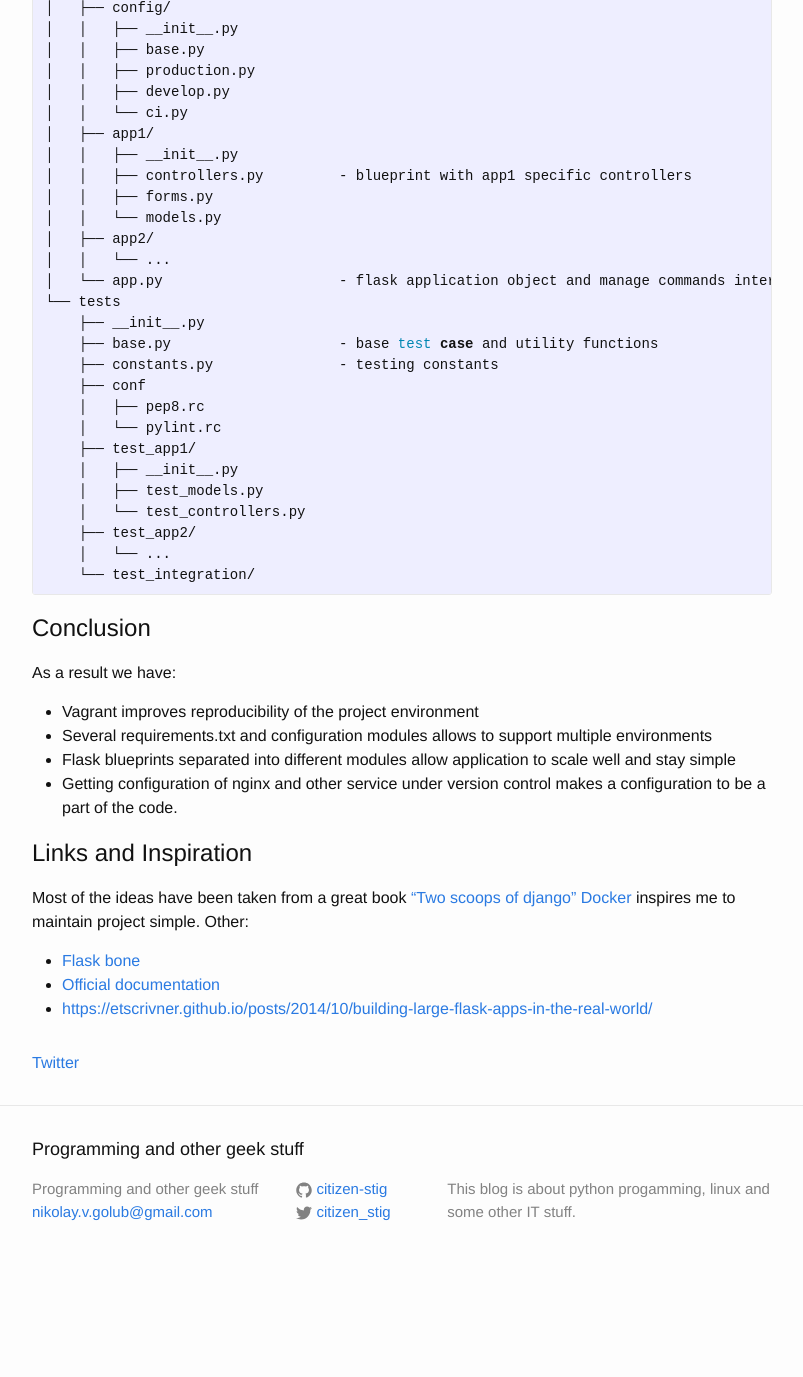
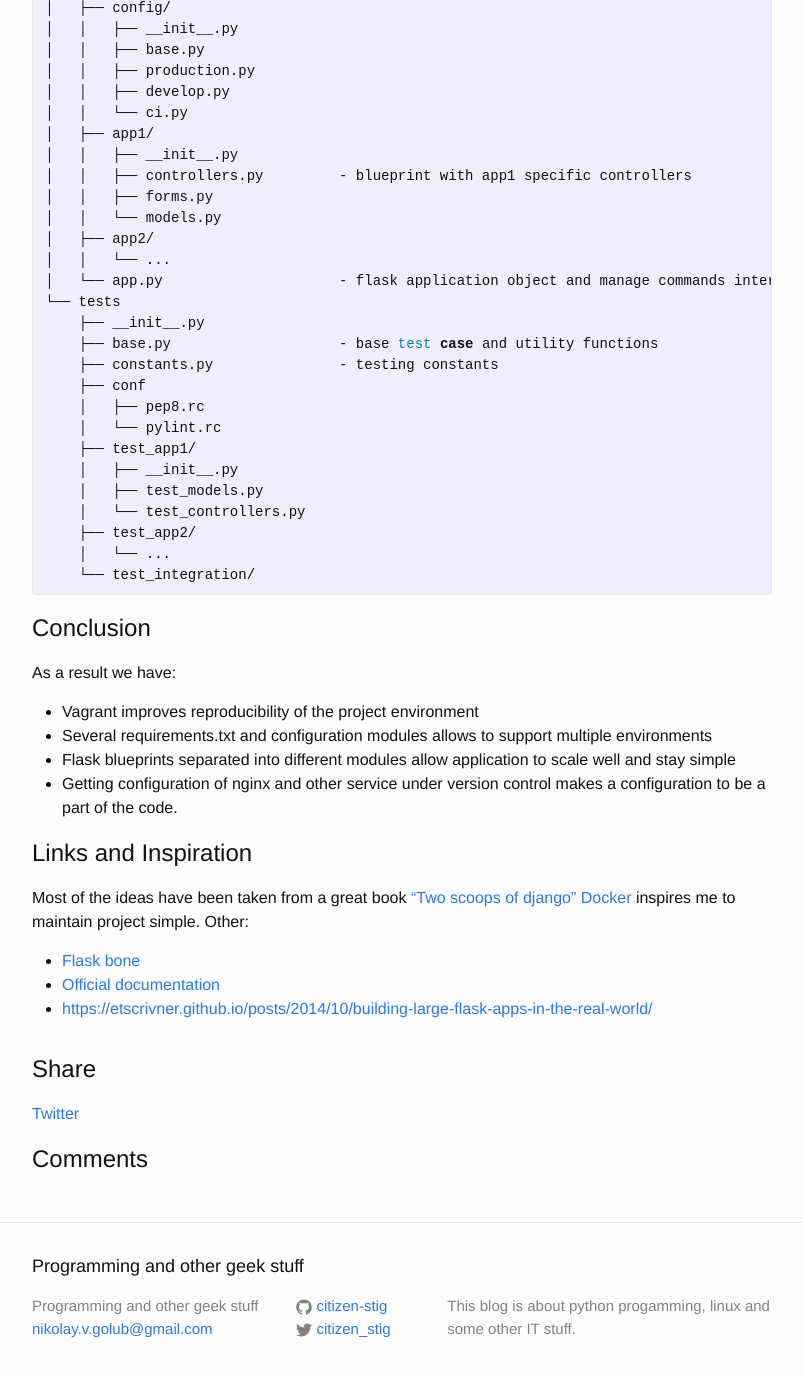
Before and after one commit to citizen-stig/citizen-stig.github.io, a Jekyll site: the page built from _posts/2015-09-26-flask-project-structure-in-details.markdown, in a window 1280 px wide and 1400 px high, scrolled down 5422 px. Shown: the top 1377 px of the window, without its empty margins (238-1041 px from the left). Built offline with Jekyll 4.4.1, drawn with Linux system fonts in a browser that asks for light colours; a script that is not in the unit is left out; comment, search, counter and statistics services are not loaded; before the commit the page ends 6705 px from its top, so only the background shows below that.

Commit message:
Add titles for better separation between comments and share

```diff
--- a/_layouts/post.html
+++ b/_layouts/post.html
@@ -16,6 +16,7 @@ comments: true
 
 
   <div class="share-buttons">
+    <h2>Share</h2>
     <a href="https://twitter.com/intent/tweet?text={{ page.title }}&url={{ site.url }}{{ page.url }}&via={{ site.twitter_username }}&related={{ site.twitter_username }}" class="twitter-share-button" data-show-count="false">Twitter</a><script async src="https://platform.twitter.com/widgets.js" charset="utf-8"></script>
 
     <script async src="https://platform.linkedin.com/in.js" type="text/javascript">lang: en_US</script><script async type="IN/Share" data-url="{{ site.url }}{{ page.url }}"></script>
@@ -24,6 +25,7 @@ comments: true
   </div>
 
   {% if page.comments %}
+    <h2>Comments</h2>
     <div id="disqus_thread"></div>
     <script>
 
--- a/_sass/_base.scss
+++ b/_sass/_base.scss
@@ -203,6 +203,10 @@ pre {
     }
 }
 
+.share-buttons {
+    padding-bottom: 15px;
+}
+
 .IN-widget {
     vertical-align: top !important;
 }
```
